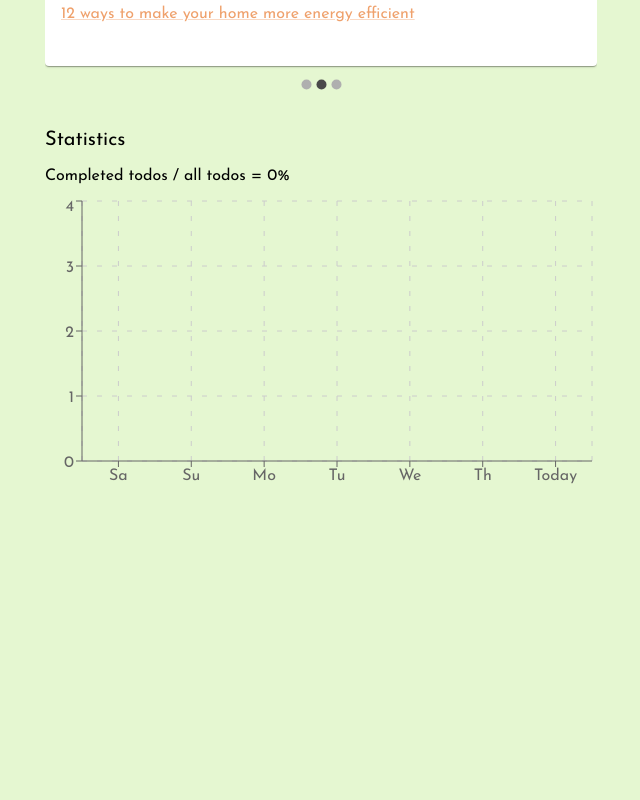
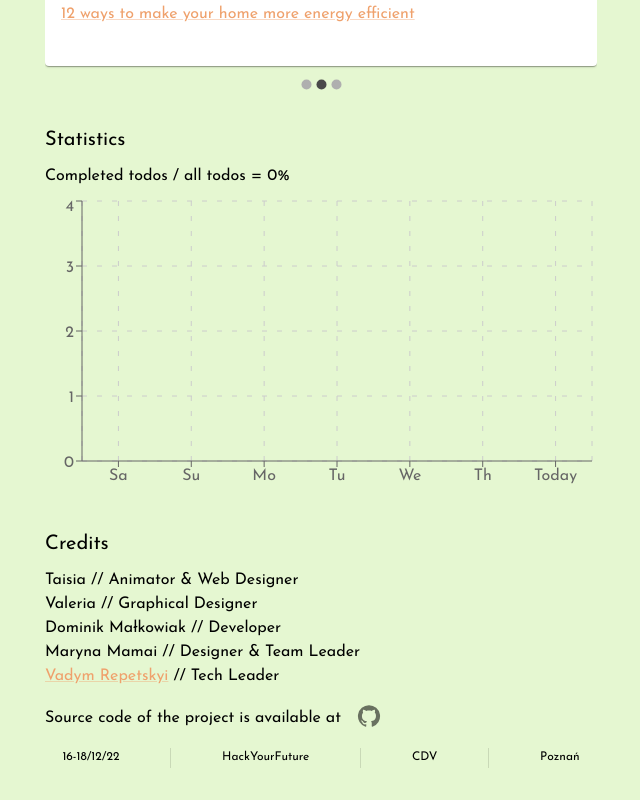
Before and after one commit to vrepetskyi/eco-tracker, a React (Create React App) app: page / in a window 1280 px wide. Shown: the part 986-1786 px from the top of the page, without its empty margins (319-959 px from the left). Before the commit the page ends 1486 px from the top, so only its background shows below. Built offline with nearby package versions, Linux system fonts and the light colour scheme.

Commit message:
Added credits sectoin and altered colors

```diff
--- a/src/App.jsx
+++ b/src/App.jsx
@@ -7,6 +7,7 @@ import { useSelector } from "react-redux";
 import Statistics from "./components/Statistics";
 import Articles from "./components/Articles";
 import { pickRandomElement } from "./helpers";
+import Credits from "./components/Credits";
 
 let previousCompletedTodosNumber = null;
 export default function App() {
@@ -61,10 +62,10 @@ export default function App() {
             height: "10px",
           },
           "::-webkit-scrollbar-track": {
-            backgroundColor: "#BBBBBB",
+            backgroundColor: "#9cb287",
           },
           "::-webkit-scrollbar-thumb": {
-            backgroundColor: "#999999",
+            backgroundColor: "#7b946d",
           },
           "::-webkit-scrollbar-thumb:hover": {
             backgroundColor: "#77934d",
@@ -74,7 +75,7 @@ export default function App() {
       <Header />
       <Container
         maxWidth="sm"
-        sx={{ marginTop: 4, display: "flex", flexDirection: "column", gap: 4 }}
+        sx={{ my: 4, display: "flex", flexDirection: "column", gap: 4 }}
       >
         <Trees
           currentTree={Math.floor(completedNumber / DISPLAY_QUANTITY) % 3}
@@ -86,6 +87,8 @@ export default function App() {
         <Todos />
         <Articles />
         <Statistics />
+        <Credits />
+
         <Fade in={isMessageDisplayed} timeout={1000}>
           <Alert
             severity="success"
--- /dev/null
+++ b/src/components/Credits.jsx
@@ -0,0 +1,63 @@
+import { GitHub } from "@mui/icons-material";
+import {
+  Divider,
+  IconButton,
+  Link,
+  Stack,
+  Tooltip,
+  Typography,
+} from "@mui/material";
+import { Box } from "@mui/system";
+
+export default function Credits() {
+  return (
+    <Box
+      id="credits"
+      sx={{
+        display: "flex",
+        flexDirection: "column",
+        gap: 1,
+      }}
+    >
+      <Tooltip title="a few words about us" arrow placement="right">
+        <Typography width="fit-content" variant="h6">
+          Credits
+        </Typography>
+      </Tooltip>
+
+      <Stack>
+        <Typography>Taisia // Animator & Web Designer</Typography>
+        <Typography>Valeria // Graphical Designer</Typography>
+        <Typography>Dominik Małkowiak // Developer</Typography>
+        <Typography>Maryna Mamai // Designer & Team Leader</Typography>
+        <Typography>
+          <Link target="_blank" href="https://www.linkedin.com/in/vrepetskyi/">
+            Vadym Repetskyi
+          </Link>
+          {" // Tech Leader"}
+        </Typography>
+      </Stack>
+
+      <Stack direction="row" alignItems="center">
+        <Typography>Source code of the project is available at</Typography>
+        <Link target="_blank" href="https://github.com/vrepetskyi/EcoTracker">
+          <IconButton sx={{ ml: 1, mb: "4px" }}>
+            <GitHub />
+          </IconButton>
+        </Link>
+      </Stack>
+
+      <Stack
+        direction="row"
+        spacing={2}
+        justifyContent="space-around"
+        divider={<Divider orientation="vertical" flexItem />}
+      >
+        <Typography variant="caption">16-18/12/22</Typography>
+        <Typography variant="caption">HackYourFuture</Typography>
+        <Typography variant="caption">CDV</Typography>
+        <Typography variant="caption">Poznań</Typography>
+      </Stack>
+    </Box>
+  );
+}
--- a/src/components/Header.jsx
+++ b/src/components/Header.jsx
@@ -58,6 +58,9 @@ export default function Header() {
             <MenuItem onClick={() => scrollTo("statistics")}>
               <Typography>Statistics</Typography>
             </MenuItem>
+            <MenuItem onClick={() => scrollTo("credits")}>
+              <Typography>Credits</Typography>
+            </MenuItem>
           </Menu>
           <Tooltip
             title="your guide to environmental responsibility"
--- a/src/components/Trees.jsx
+++ b/src/components/Trees.jsx
@@ -82,7 +82,7 @@ export default function Tree({ currentTree, progress, treesCompleted }) {
             src="/images/leaf-circle.png"
             alt="completed trees counter decoration"
           />
-          <Typography>{treesCompleted}</Typography>
+          <Typography color="text.primary">{treesCompleted}</Typography>
         </div>
       </Tooltip>
     </Container>
--- a/src/components/tree.css
+++ b/src/components/tree.css
@@ -51,7 +51,6 @@
 .tree_completed > p {
   position: absolute;
   top: 24px;
-  font-size: 25px;
-  color: rgb(40, 100, 40);
+  font-size: 24px;
   z-index: 1;
 }
```
